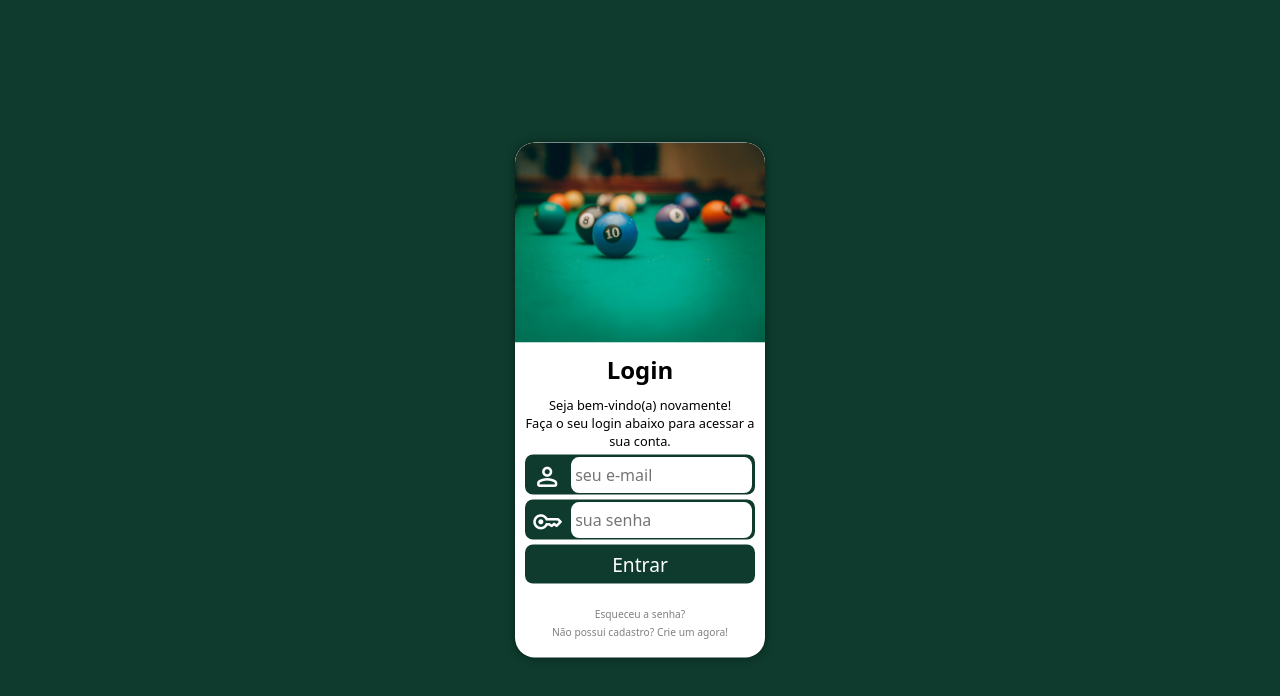
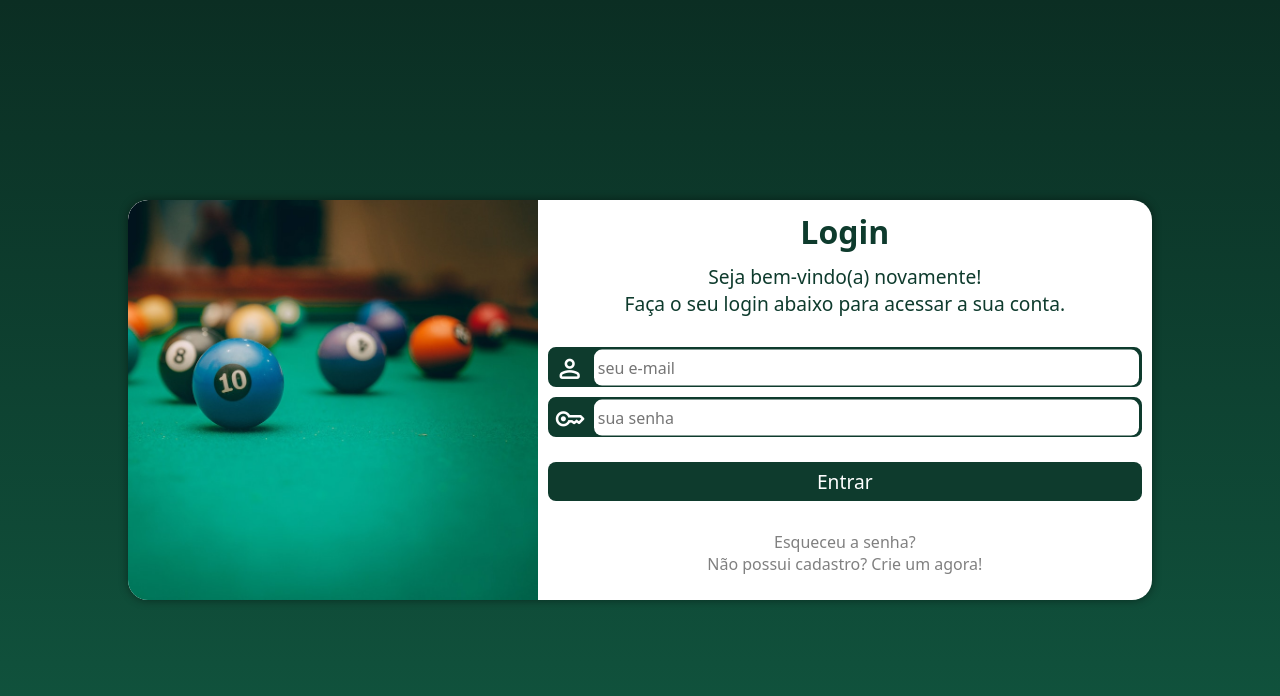
Before and after one commit to lucasvmc/projeto-login, a plain HTML site: page index.html in a window 1280 px wide. Drawn offline with nearby package versions, Linux system fonts and the light colour scheme.

Commit message:
Alterações finais

```diff
--- a/estilo/mediaqueries.css
+++ b/estilo/mediaqueries.css
@@ -1,12 +1,93 @@
 @charset "UTF-8";
 
 @media screen and (min-width: 768px) and (max-width: 992px){
+    body, main{
+        background: linear-gradient(to bottom, #0b2e23, #115740);
+    }
     section#login{
         width: 80vw;
         height: 280px;
     }
 
     section#login{
+        position: absolute;
+        top: 50%;
+        left: 50%;
+        overflow: hidden;
+        background-color: white;
+        border-radius: 20px;
+        box-shadow: 0px 0px 10px rgba(0, 0, 0, 0.450);
+        transform: translate(-50%, -50%);
+        transition: width .3s, height .3s;
+        transition-timing-function: ease;
+    }
 
+    section#login > div#imagem{
+        float: left;
+        width: 40%;
+        height: 100%;
+        border-top-right-radius: 0px;
+    }
+
+    section#login > div#formulário{
+        float: right;
+        width: 60%;
     }
 }
+
+@media screen and (min-width: 992px){
+    body, main{
+        background: linear-gradient(to bottom, #0b2e23, #115740);
+    }
+    section#login{
+        width: 80vw;
+        height: 400px;
+    }
+
+    section#login{
+        position: absolute;
+        top: 50%;
+        left: 50%;
+        overflow: hidden;
+        background-color: white;
+        border-radius: 20px;
+        box-shadow: 0px 0px 10px rgba(0, 0, 0, 0.450);
+        transform: translate(-50%, -50%);
+        transition: width .3s, height .3s;
+        transition-timing-function: ease;
+    }
+
+    section#login > div#imagem{
+        float: left;
+        width: 40%;
+        height: 100%;
+        border-top-right-radius: 0px;
+    }
+
+    section#login > div#formulário{
+        float: right;
+        width: 60%;
+    }
+
+    div#formulário h1{
+        font-size: 2em;
+    }
+
+    div#formulário p{
+        font-size: 1.2em;
+        padding-bottom: 20px;
+    }
+
+    form > div.campo{
+        margin-top: 10px;
+    }
+
+    div.entrar > input{
+        margin-top: 20px;
+    }
+
+    form > div.outros , a{
+        margin-top: 30px;
+        font-size: 1em;
+    }
+}
--- a/estilo/style.css
+++ b/estilo/style.css
@@ -13,7 +13,7 @@ body, html{
     width: 100vw;
     width: 0px;
     padding: 0px;
-    color: black;
+    color: #0e3b2d;
     font-family: Arial, Helvetica, sans-serif;
 }
 
--- a/index.html
+++ b/index.html
@@ -15,8 +15,8 @@
             </div>
             <div id="formulário">
                 <h1>Login</h1>
-                <p>Seja bem-vindo(a) novamente!</p>
-                <p>Faça o seu login abaixo para acessar a sua conta.</p>
+                <p>Seja bem-vindo(a) novamente!<br>
+                Faça o seu login abaixo para acessar a sua conta.</p>
                 <form action="login.php" method="post" autocomplete="on">
                     <div class="campo">
                         <label for="iemail">
```
